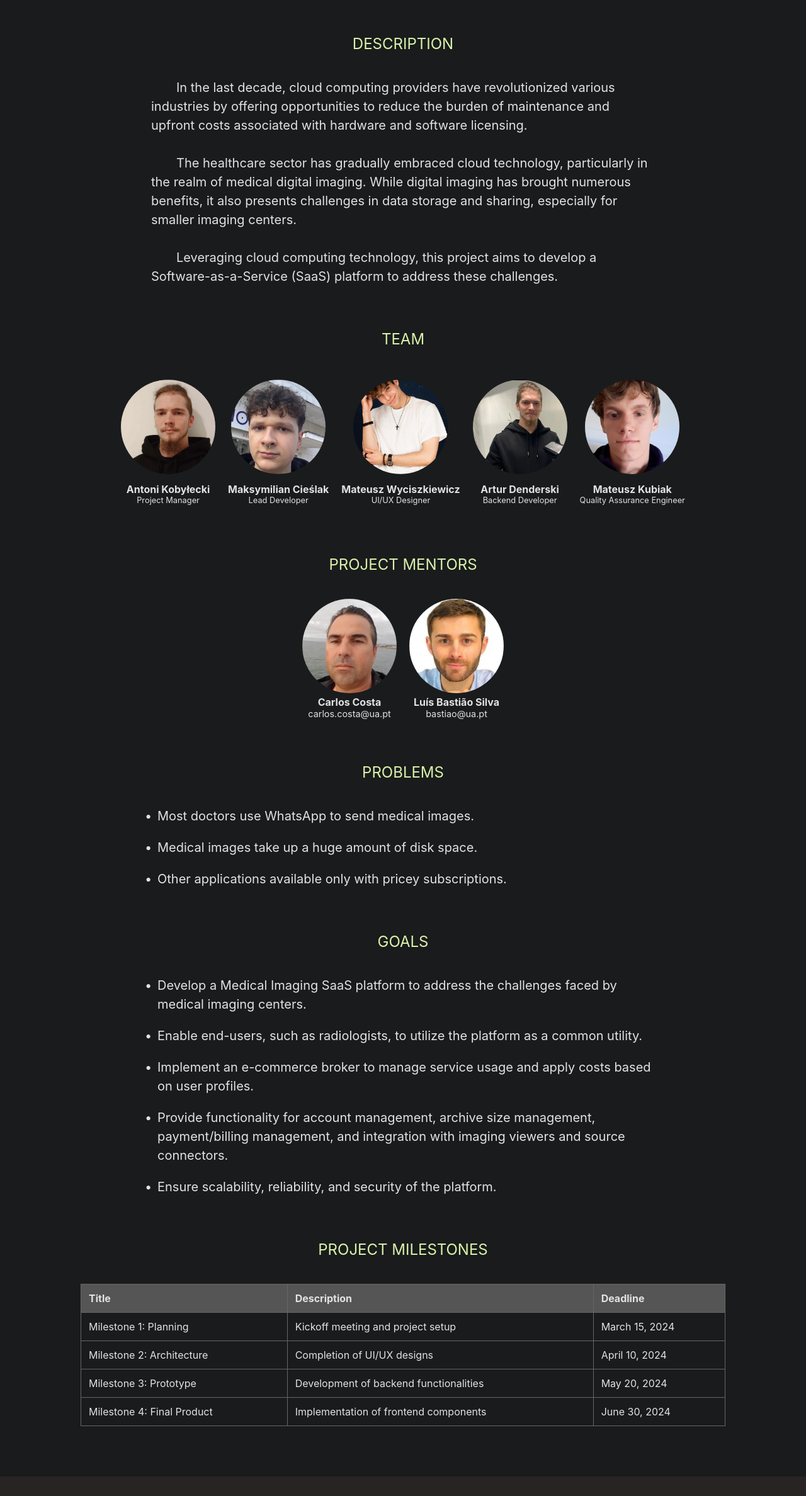
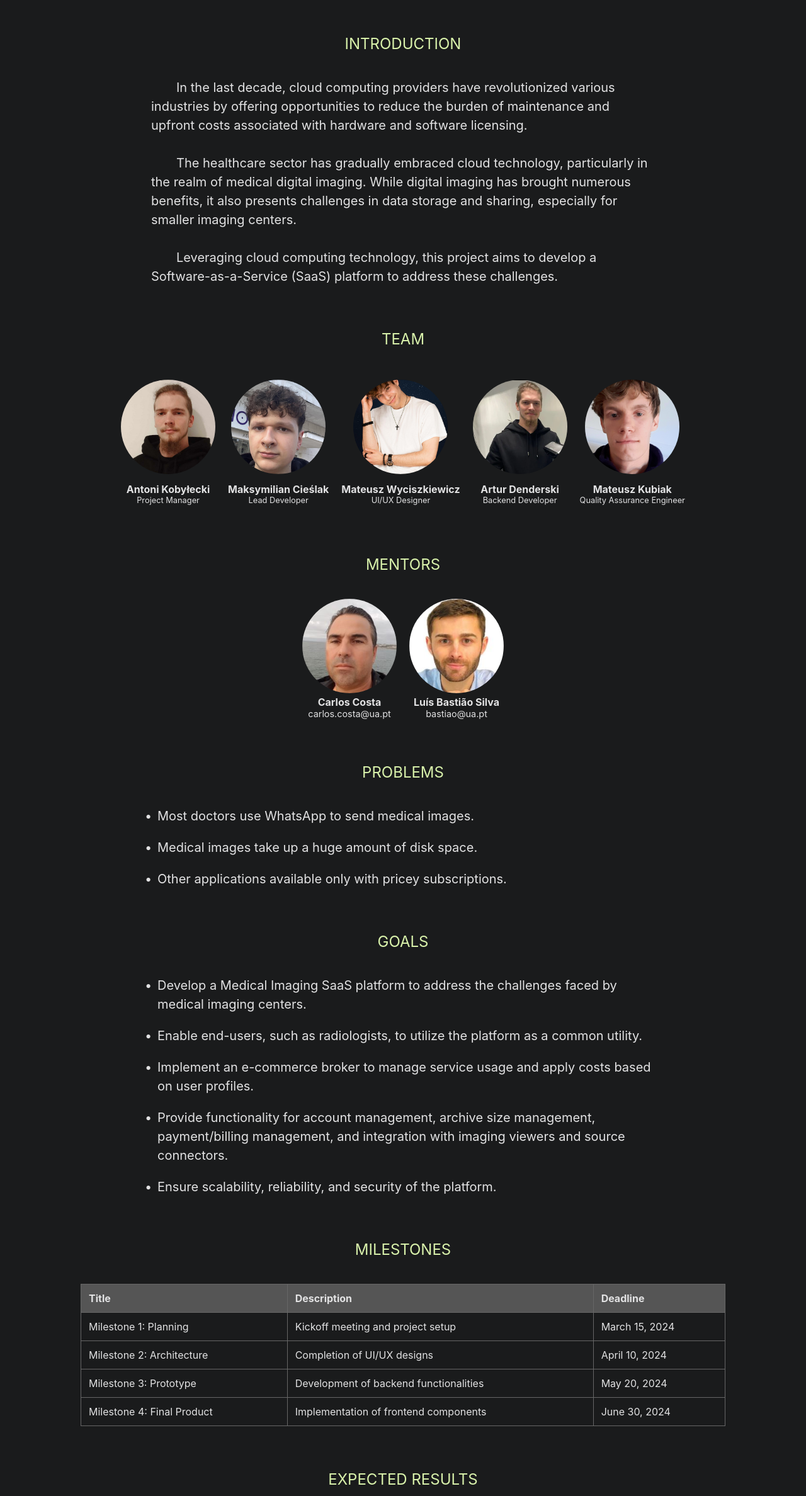
Before and after one commit to radiant-med/microsite, a React (Create React App) app: page / in a window 1280 px wide. Shown: the part 421-2797 px from the top of the page at 63% size. Before the commit the page ends 2766 px from the top, so only its background shows below. Built offline with nearby package versions, Linux system fonts and the light colour scheme.

Commit message:
fix: expected results missing

```diff
--- a/src/pages/MedicalimagingPage.js
+++ b/src/pages/MedicalimagingPage.js
@@ -28,7 +28,7 @@ const MedicalImagingPage = () => {
         <img src="/microsite/banner.png" className="banner"></img>
       </div>
       <div className="medical-imaging-container">
-        <h2>Description</h2>
+        <h2>Introduction</h2>
         <div className="description">
           <p>In the last decade, cloud computing providers have revolutionized various industries by offering opportunities to reduce the burden of maintenance and upfront costs associated with hardware and software licensing.</p>
           <p>The healthcare sector has gradually embraced cloud technology, particularly in the realm of medical digital imaging. While digital imaging has brought numerous benefits, it also presents challenges in data storage and sharing, especially for smaller imaging centers.</p>
@@ -47,7 +47,7 @@ const MedicalImagingPage = () => {
           ))}
         </div>
 
-        <h2>Project Mentors</h2>
+        <h2>Mentors</h2>
         <div className="mentors">
           {projectMentors.map(mentor => (
             <div key={mentor.name} className="mentor">
@@ -80,7 +80,7 @@ const MedicalImagingPage = () => {
           <p>Ensure scalability, reliability, and security of the platform.</p>
         </div>
 
-        <h2>Project Milestones</h2>
+        <h2>Milestones</h2>
         <table className="milestones-table">
           <thead>
             <tr>
@@ -100,6 +100,14 @@ const MedicalImagingPage = () => {
           </tbody>
         </table>
 
+        <h2>Expected results</h2>
+        <div className="goals-section">
+          <p>Efficient management and storage of medical imaging data through the developed SaaS platform.</p>
+          <p>Improved accessibility and sharing of medical images among healthcare professionals.</p>
+          <p>Cost-effective solution for small and medium-sized imaging centers.</p>
+          <p>Enhanced user experience with integrated viewers and source connectors. Potential for scalability and expansion of the platform to accommodate future needs.</p>
+          <p>Contribution to the advancement of cloud-based healthcare IT solutions.</p>
+          </div>
 
       </div>
     </div>
```
